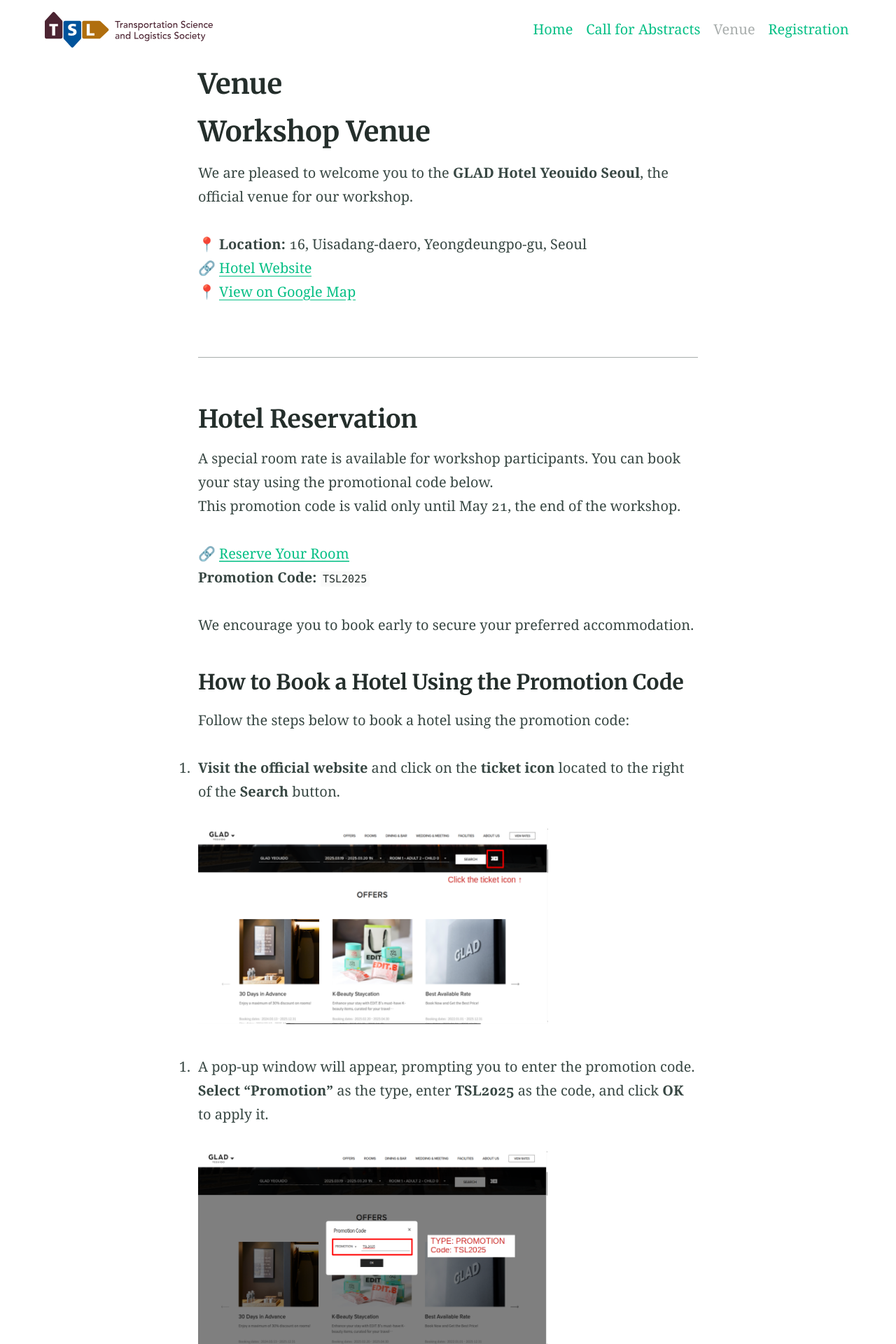
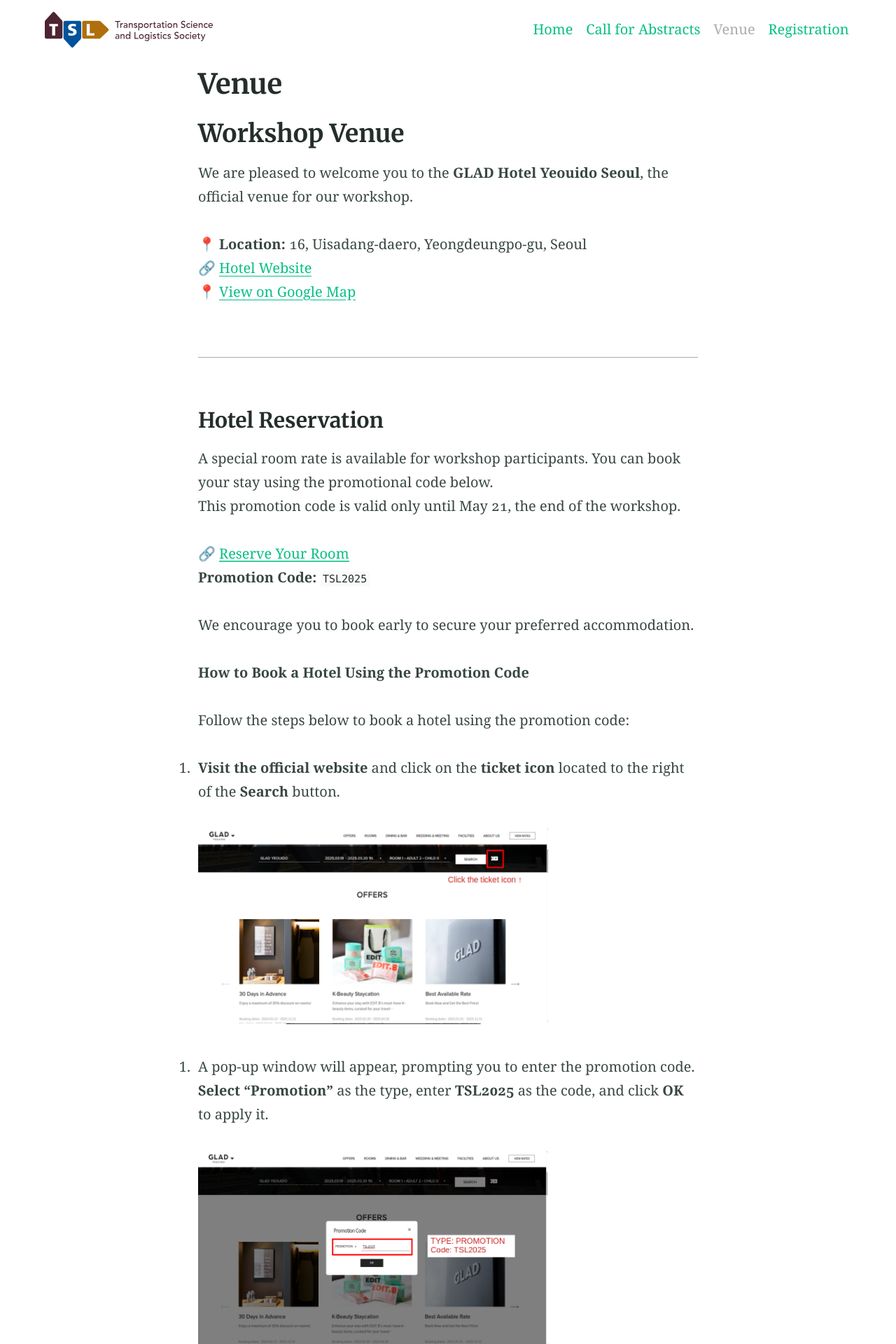
Before and after one commit to tsl2025kaist/tsl2025kaist.github.io, a Jekyll site: the page built from venue.md, in a window 1280 px wide. Shown: the top 1920 px of the page at 70% size. Built offline with Jekyll 4.4.1, drawn with Linux system fonts in a browser that asks for light colours.

```diff
--- a/venue.md
+++ b/venue.md
@@ -4,7 +4,7 @@ aside: false
 ---
 
 
-# Workshop Venue
+## Workshop Venue
 
 We are pleased to welcome you to the **GLAD Hotel Yeouido Seoul**, the official venue for our workshop.
 
@@ -14,7 +14,7 @@ We are pleased to welcome you to the **GLAD Hotel Yeouido Seoul**, the official
 
 ---
 
-## Hotel Reservation
+### Hotel Reservation
 
 A special room rate is available for workshop participants. You can book your stay using the promotional code below.
 This promotion code is valid only until May 21, the end of the workshop.
@@ -25,7 +25,7 @@ This promotion code is valid only until May 21, the end of the workshop.
 We encourage you to book early to secure your preferred accommodation.
 
 
-### How to Book a Hotel Using the Promotion Code
+**How to Book a Hotel Using the Promotion Code**
 
 Follow the steps below to book a hotel using the promotion code:
 
@@ -50,19 +50,19 @@ Follow the steps below to book a hotel using the promotion code:
 
 ---
 
-## Transportation
+### Transportation
 
 
-### ✈️ Distance to the Hotel
+**✈️ Distance to the Hotel**
 - **Incheon International Airport:** 52.5 km
 - **Gimpo International Airport:** 13.45 km
 
-### 🚕 By Taxi
+**🚕 By Taxi**
 - **From Incheon International Airport to GLAD Yeouido**
   - **General Taxi:** Approx. **KRW 50,000**
   - **Deluxe Taxi:** Approx. **KRW 90,000**
 
-### 🚇 By Subway
+**🚇 By Subway**
 - Take **Seoul Subway Line 9** and get off at **National Assembly Station**.
 - Use **Exit 4**, and the hotel is just a short walk away.
 
```
Also changed, not shown: program.md (added, +35 -0 lines).
